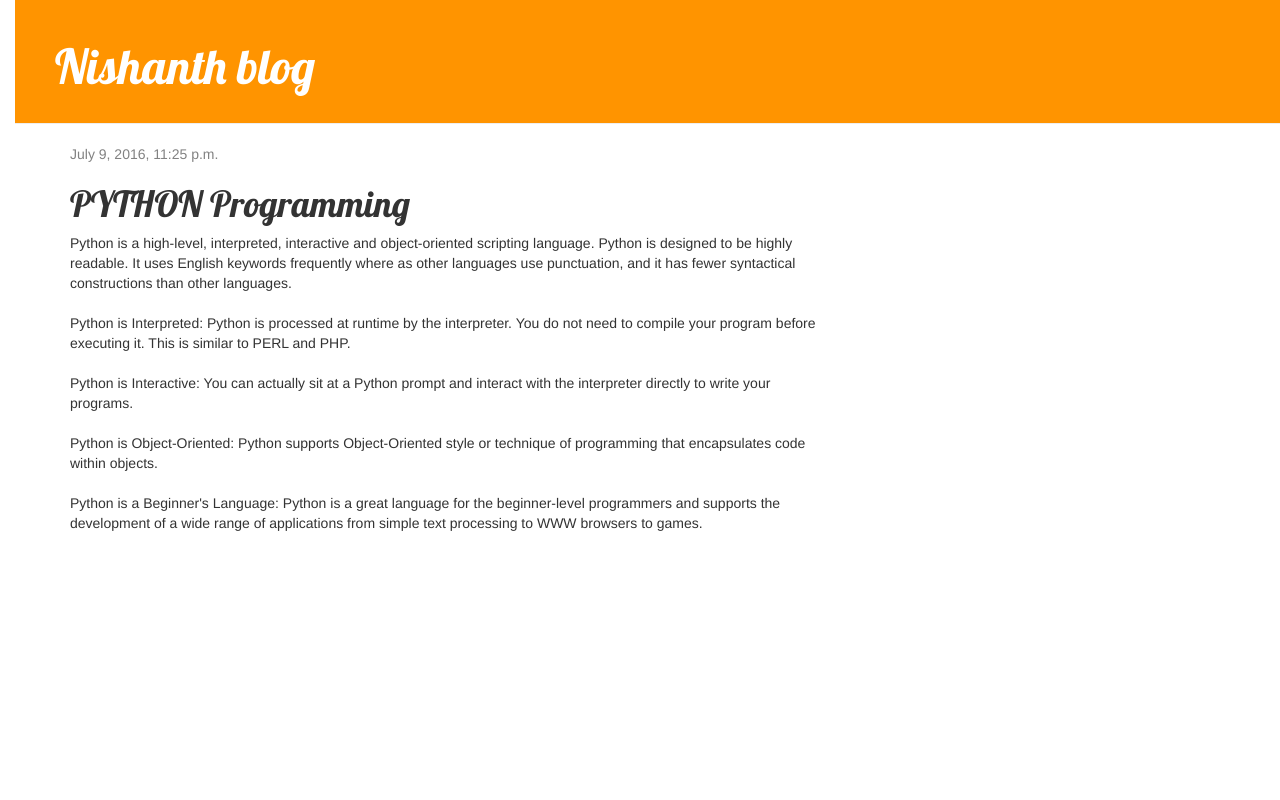
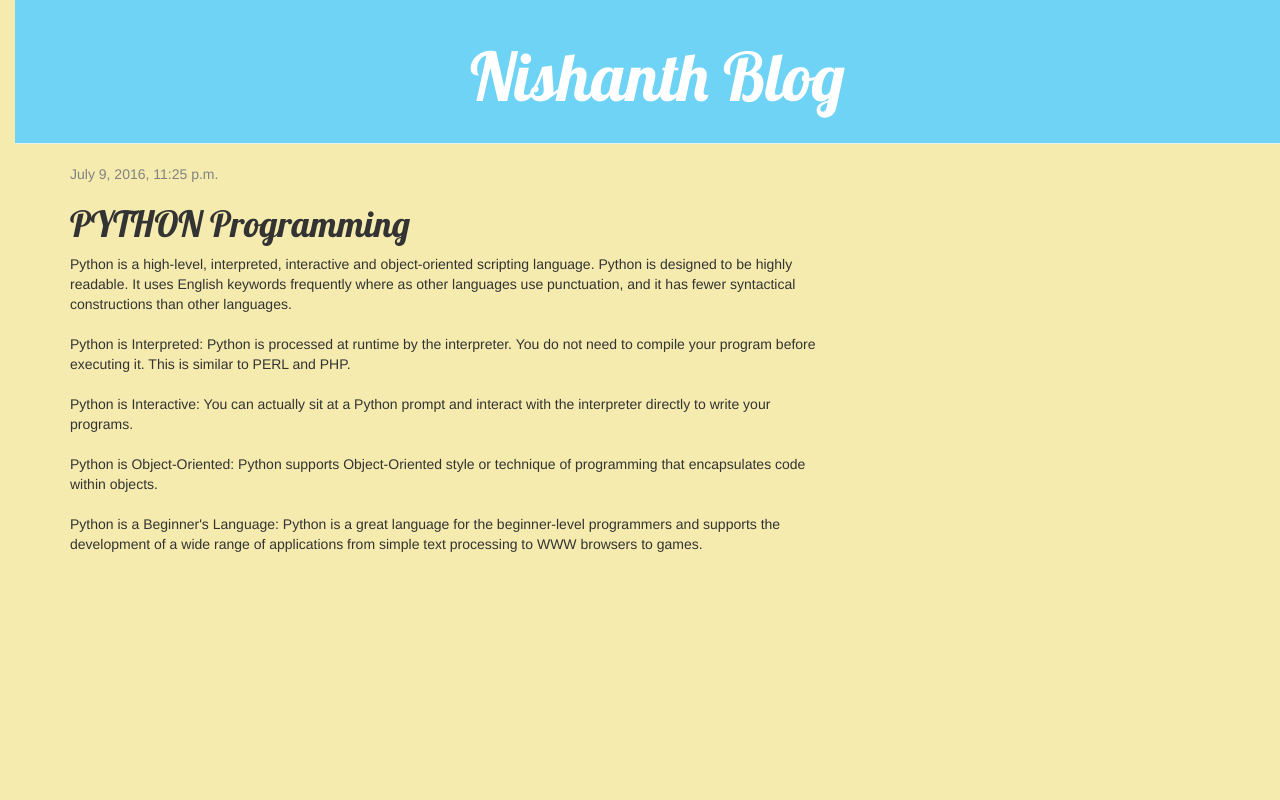
Before and after one commit to Nishanth303/first-blog, a Django app: page /post/1/ in a window 1280 px wide. Run offline with Django 3.2, Linux system fonts and the light colour scheme; data comes from the database, SQL or seed files in the repository; both versions use the stored data as it was after the commit; some libraries are stand-ins or nearby versions.

```diff
--- a/myproject/blog/static/css/blog.css
+++ b/myproject/blog/static/css/blog.css
@@ -4,18 +4,19 @@ h1 a {
 }
 
 body {
+	background-color: #F5EBAE;
     padding-left: 15px;
 }
 
 .page-header {
-    background-color: #ff9400;
+    background-color: #6ED3F5;
     margin-top: 0;
     padding: 20px 20px 20px 40px;
 }
 
 .page-header h1, .page-header h1 a, .page-header h1 a:visited, .page-header h1 a:active {
     color: #ffffff;
-    font-size: 36pt;
+    font-size: 50pt;
     text-decoration: none;
 }
 
@@ -51,5 +52,5 @@ h1, h2, h3, h4 {
 }
 
 .post h1 a, .post h1 a:visited {
-    color: #000000;
+    color: #4588F5;
 }
--- a/myproject/blog/templates/blog/base.html
+++ b/myproject/blog/templates/blog/base.html
@@ -12,7 +12,7 @@
         {% if user.is_authenticated %}
         <a href="{% url 'post_new' %}" class="top-menu"><span class="glyphicon glyphicon-plus"></span></a>
         {% endif %}
-        <h1><a href="/">Nishanth blog</a></h1>
+        <h1><center><a href="/">Nishanth Blog</a></center></h1>
     </div>
     <div class="content container">
         <div class="row">
```
Also changed, not shown: myproject/db.sqlite3.
